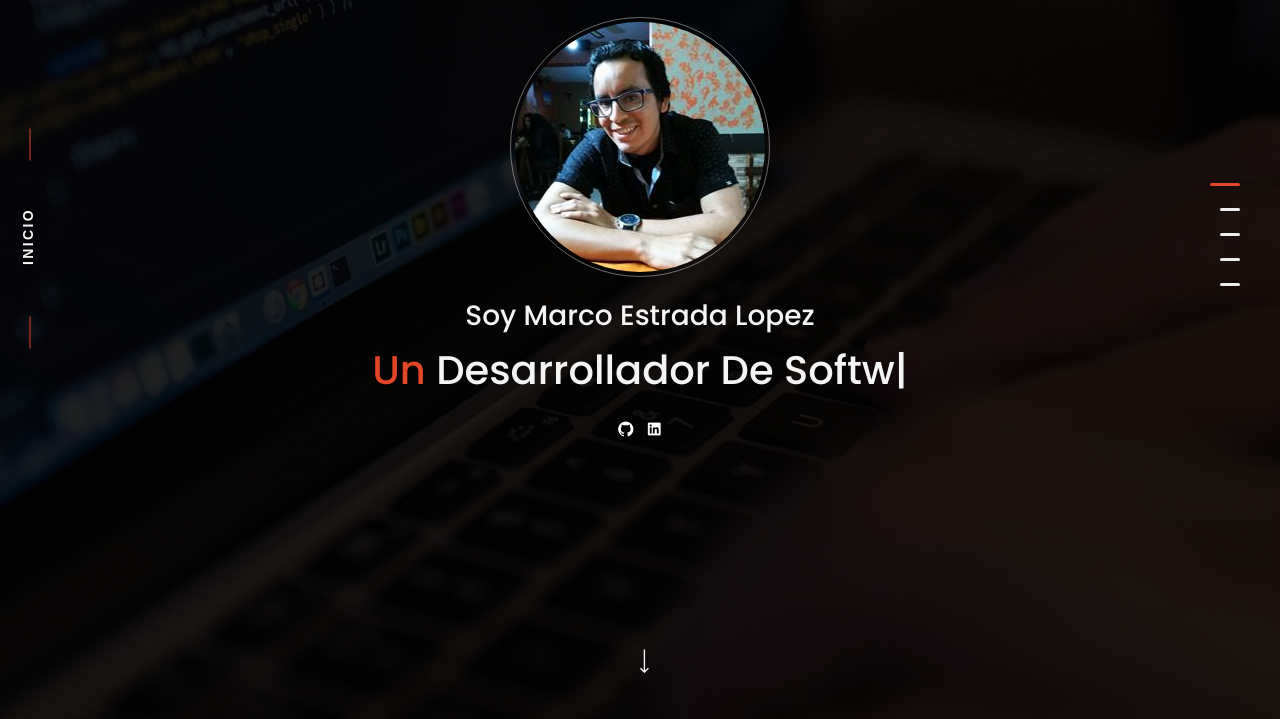
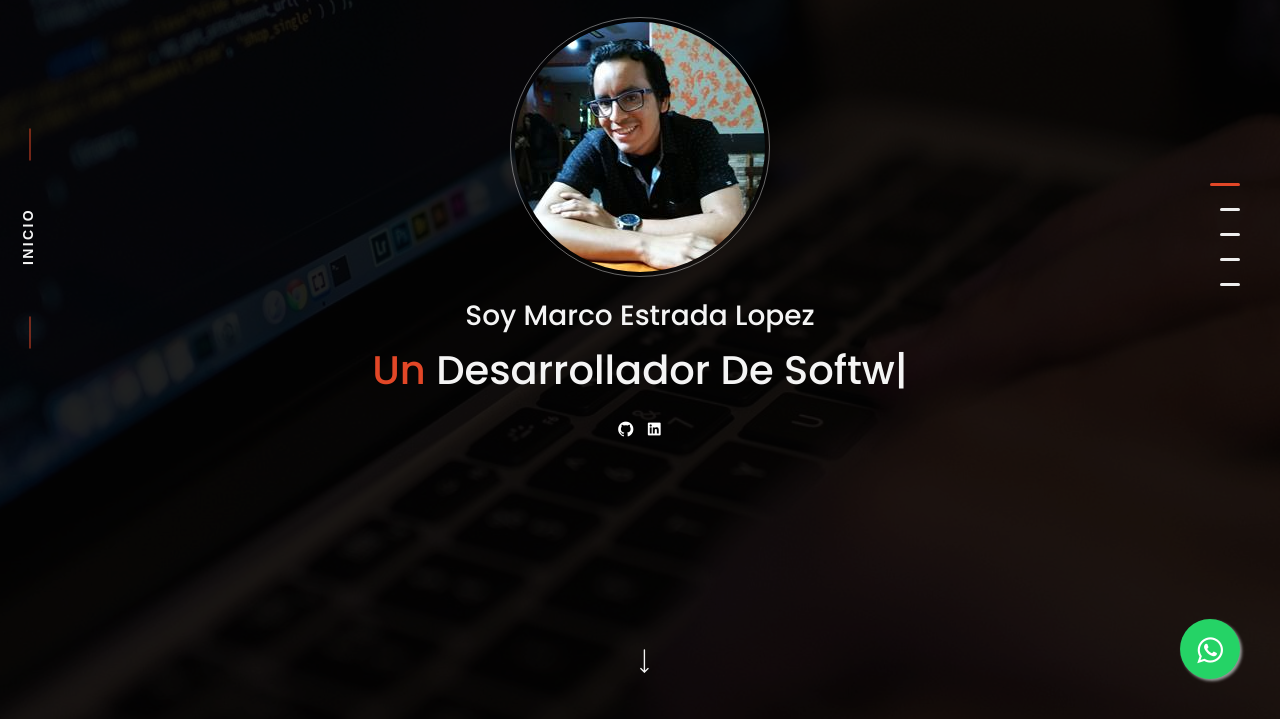
Before and after one commit to fericell2909/devmarcoestrada, a PHP site: page / in a window 1280 px wide. Shown: the part 244-963 px from the top of the page. Run offline with PHP 8.4, Linux system fonts and the light colour scheme; some libraries are stand-ins or nearby versions; some web fonts are replaced.

Commit message:
api whatsapp

```diff
--- a/index.php
+++ b/index.php
@@ -38,7 +38,26 @@
         <link rel="stylesheet" href="assets/css/owl.carousel.min.css">
     <!--  Custom Style CSS  -->
     <link rel="stylesheet" href="assets/css/style.css">
-
+    <link rel="stylesheet" href="https://maxcdn.bootstrapcdn.com/font-awesome/4.5.0/css/font-awesome.min.css">
+    <style>
+        .float{
+            position:fixed;
+            width:60px;
+            height:60px;
+            bottom:40px;
+            right:40px;
+            background-color:#25d366;
+            color:#FFF;
+            border-radius:50px;
+            text-align:center;
+            font-size:30px;
+            box-shadow: 2px 2px 3px #999;
+            z-index:100;
+        }
+    .my-float{
+        margin-top:16px;
+    }
+    </style>
     </head>
     <body class="pilling-page nill-dark"  data-spy="scroll" data-target="#scrollspy" data-offset="1">
 
@@ -190,7 +209,9 @@
 
     <!--  Page Pilling  Strat  -->
     <div id="pagepiling" class="pagepiling">
-
+    <a href="https://api.whatsapp.com/send?phone=51920200067&text=Hola%21%20Quisiera%20m%C3%A1s%20informaci%C3%B3n%20sobre%20Tus%20Servicios%20" class="float" target="_blank">
+    <i class="fa fa-whatsapp my-float"></i>
+    </a>
         <!--   Header Start -->
         <header>
             <div class="logo-area">
```
